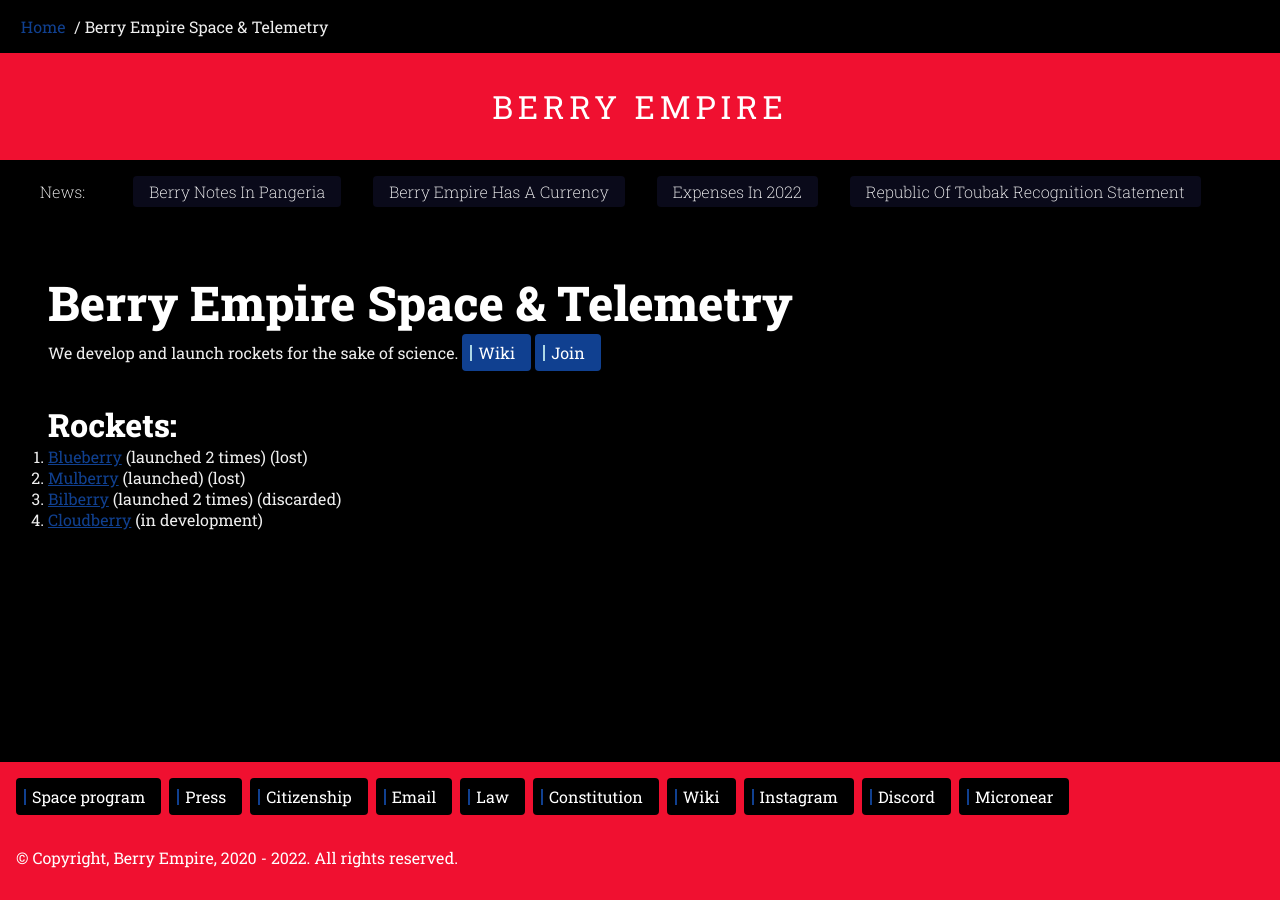
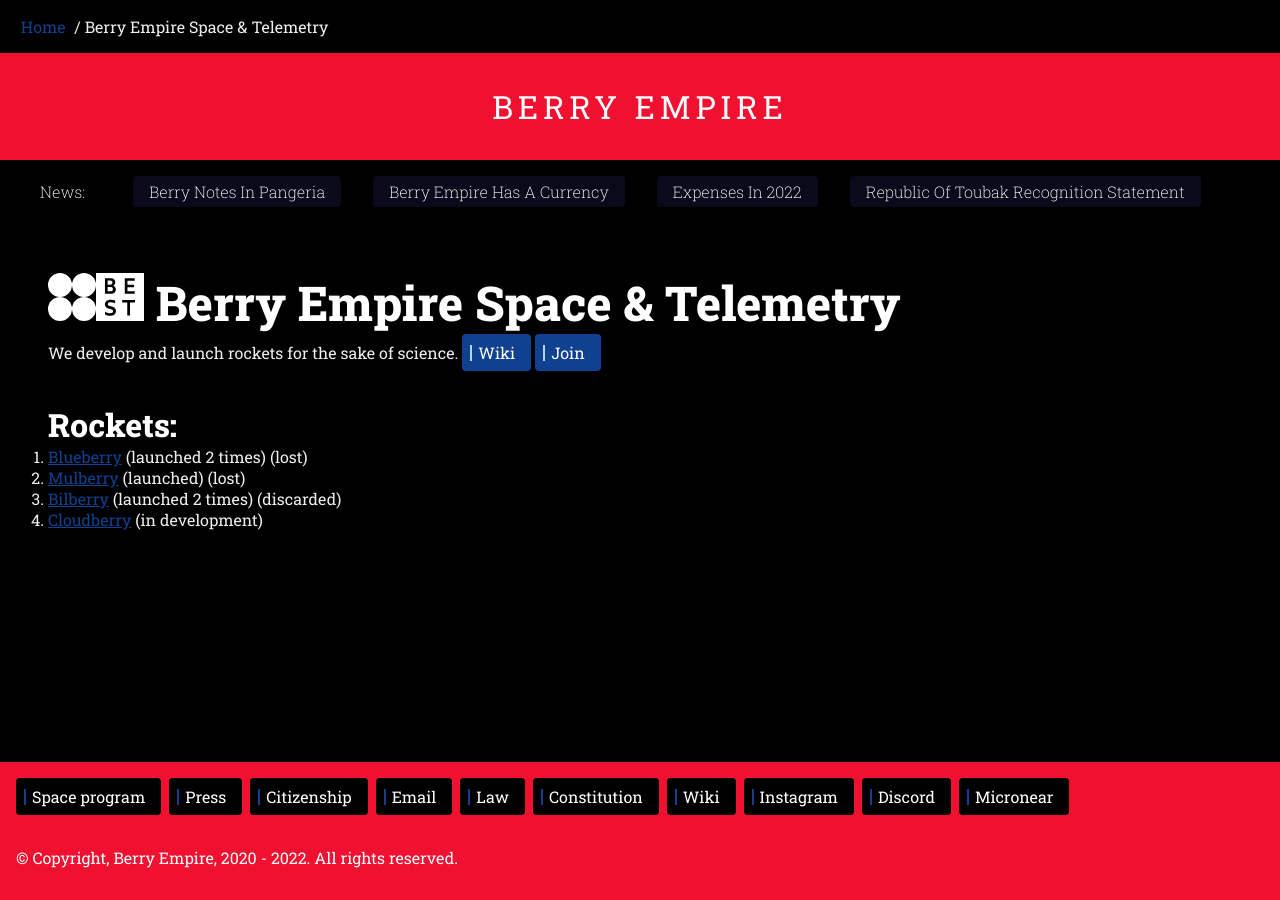
Before and after one commit to berryempire/berryempire.github.io, a Jekyll site: the page built from best/index.md, in a window 1280 px wide. Built offline with Jekyll 4.4.1, drawn with Linux system fonts in a browser that asks for light colours; our own code applies the rules of GitHub Pages for plain Markdown files.

Commit message:
Update index.md

```diff
--- a/best/index.md
+++ b/best/index.md
@@ -2,7 +2,7 @@
 layout: best
 ---
 
-# Berry Empire Space & Telemetry
+# <img src="/best/best.svg" class="inline"/> Berry Empire Space & Telemetry
 We develop and launch rockets for the sake of science.
 <a href="https://micronations.wiki/wiki/Berry_Empire_Space_%26_Telemetry" target="_blank" class="thickbutton thick"><span>Wiki</span></a>
 <a href="https://docs.google.com/forms/d/e/1FAIpQLScMWBTPnBPqcgWMeVJjdl5c5x3pXjz3zFnExVzH83p5tBjjOg/viewform?usp=sf_link" target="_blank" class="thickbutton thick"><span>Join</span></a>
```
